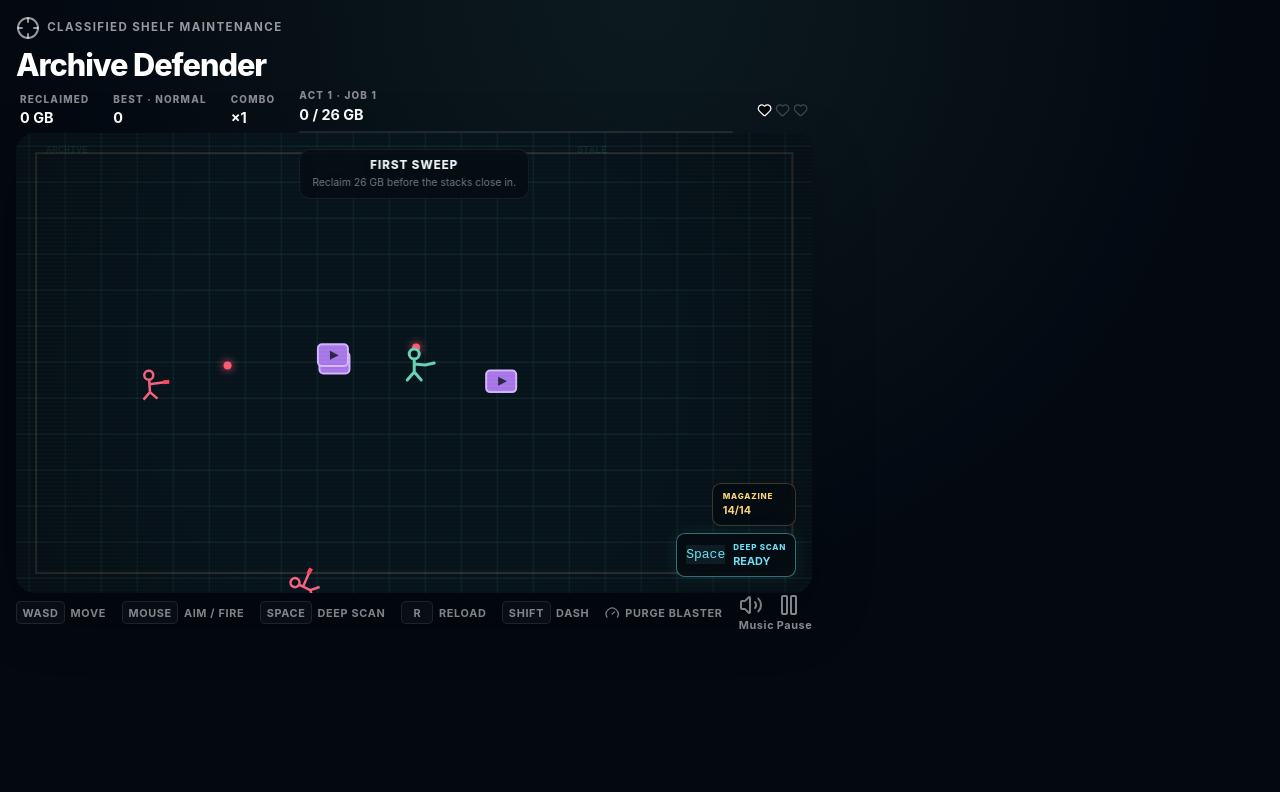
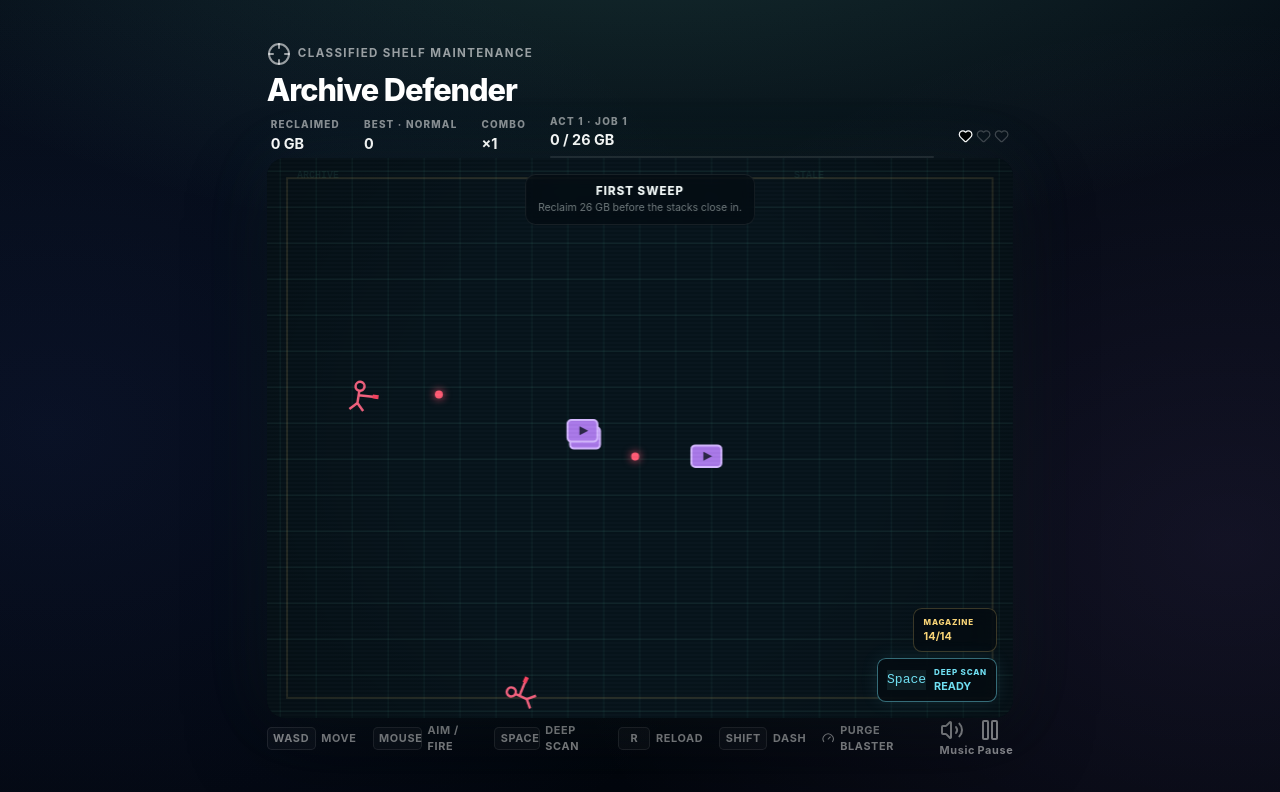
Before and after one commit to BrycePearce/archive-defender, a React (Vite) app: page / in a window 1280 px wide. Shown: the top 792 px of the page. Built offline with nearby package versions, Linux system fonts and the light colour scheme.

Commit message:
better standalone page

```diff
--- a/index.html
+++ b/index.html
@@ -7,6 +7,7 @@
       name="description"
       content="Archive Defender is a twin-stick arcade game about reclaiming a runaway media library."
     />
+    <link rel="icon" href="/favicon.svg" type="image/svg+xml" />
     <title>Archive Defender</title>
   </head>
   <body>
--- a/src/index.css
+++ b/src/index.css
@@ -18,13 +18,89 @@ body,
 }
 
 body {
+  position: relative;
   min-width: 320px;
+  min-height: 100vh;
+  overflow-x: hidden;
   background:
-    radial-gradient(circle at 50% 0%, rgba(104, 211, 181, 0.09), transparent 38rem),
-    #030811;
+    radial-gradient(ellipse 78rem 34rem at 50% -8rem, rgb(104 211 181 / 18%), transparent 70%),
+    radial-gradient(ellipse 64rem 48rem at 4% 54%, rgb(64 98 214 / 11%), transparent 72%),
+    radial-gradient(ellipse 60rem 46rem at 96% 68%, rgb(182 135 255 / 9%), transparent 72%),
+    linear-gradient(180deg, #040b14 0%, #030811 42%, #02060d 100%);
+}
+
+body::before,
+body::after {
+  position: fixed;
+  z-index: -1;
+  inset: 0;
+  pointer-events: none;
+  content: "";
+}
+
+body::before {
+  background-image:
+    linear-gradient(rgb(104 211 181 / 2.5%) 1px, transparent 1px),
+    linear-gradient(90deg, rgb(104 211 181 / 2.5%) 1px, transparent 1px);
+  background-size: 3.5rem 3.5rem;
+  mask-image: linear-gradient(to bottom, rgb(0 0 0 / 70%), transparent 80%);
+}
+
+body::after {
+  background:
+    linear-gradient(115deg, transparent 18%, rgb(104 211 181 / 2.5%) 50%, transparent 82%);
+  opacity: 0.7;
+  transform: translateY(-28%);
 }
 
 #root {
+  box-sizing: border-box;
+  display: grid;
+  min-height: 100vh;
+  padding: clamp(1rem, 2.4vw, 2rem);
+  place-items: center;
+}
+
+.archive-standalone {
   display: flex;
-  padding: 1rem;
+  width: min(100%, 78rem, calc(133.333dvh - 20rem));
+  min-width: 0;
 }
+
+.archive-standalone .arcade-page {
+  width: 100%;
+  min-height: 0;
+}
+
+.archive-standalone .arcade-cabinet {
+  flex: none;
+  width: 100%;
+  min-height: 0;
+  aspect-ratio: 4 / 3;
+  box-shadow:
+    inset 0 0 80px rgb(0 0 0 / 42%),
+    0 28px 80px rgb(0 0 0 / 38%),
+    0 0 72px rgb(104 211 181 / 7%);
+}
+
+@media (max-width: 640px) {
+  #root {
+    padding: 0.75rem;
+    place-items: start center;
+  }
+
+  .archive-standalone {
+    width: 100%;
+  }
+
+  .archive-standalone .arcade-cabinet {
+    aspect-ratio: auto;
+    min-height: 390px;
+  }
+}
+
+@media (prefers-reduced-motion: reduce) {
+  body::after {
+    display: none;
+  }
+}
--- a/src/main.tsx
+++ b/src/main.tsx
@@ -5,4 +5,8 @@ import "./index.css";
 const root = document.getElementById("root");
 if (!root) throw new Error("Archive Defender root element is missing");
 
-createRoot(root).render(<ArcadeGame />);
+createRoot(root).render(
+  <main className="archive-standalone">
+    <ArcadeGame />
+  </main>,
+);
```
Also changed, not shown: public/favicon.svg (added).
